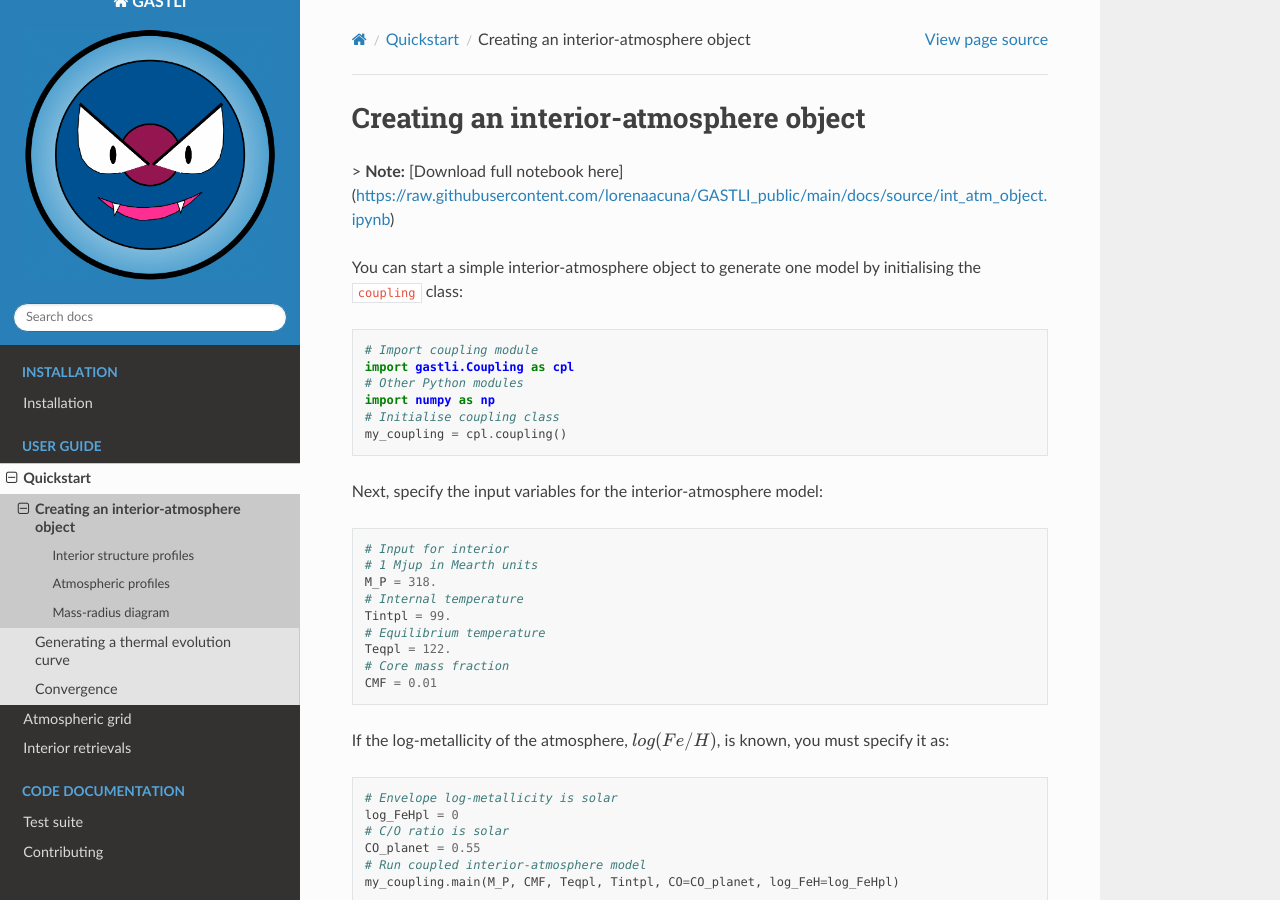
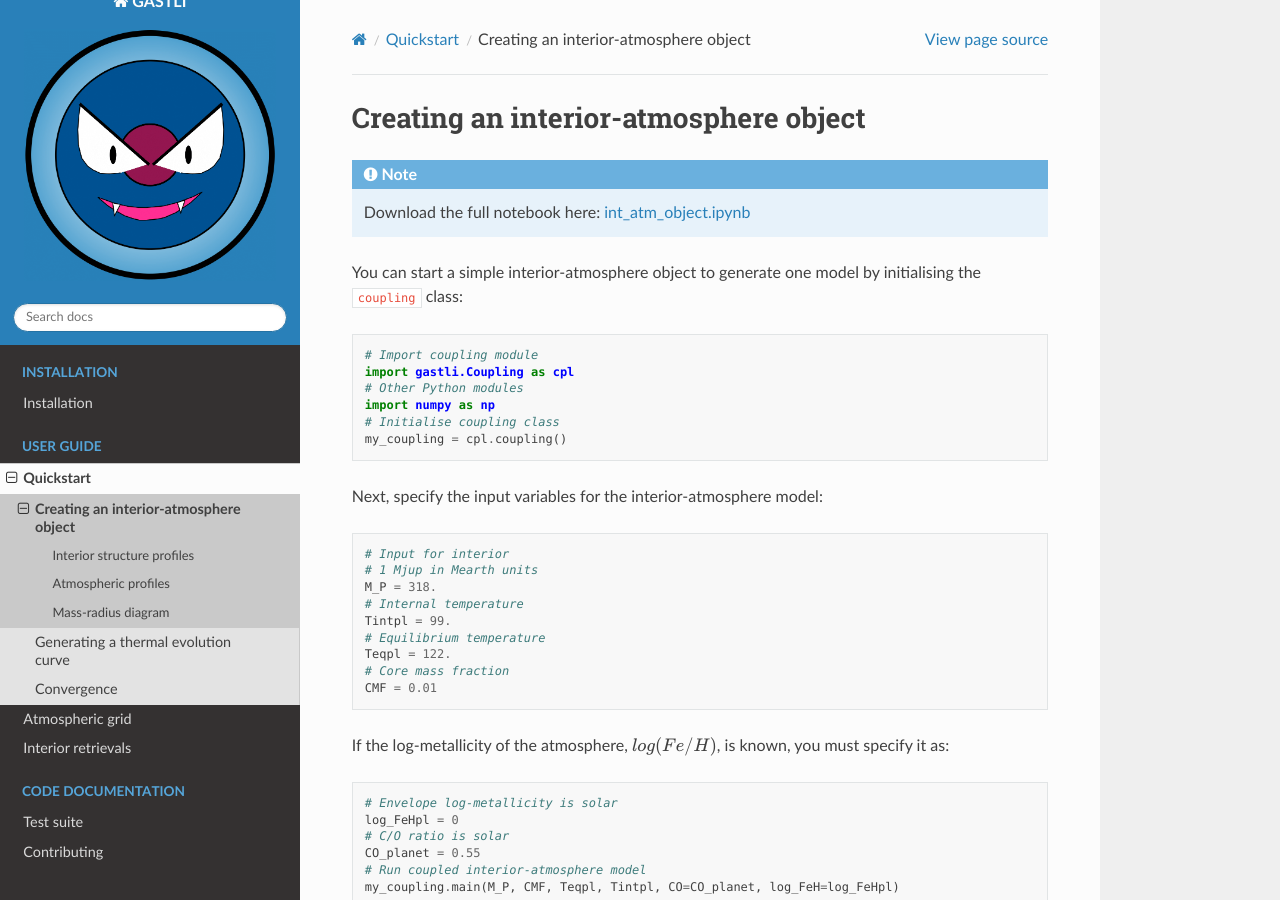
Before and after one commit to lorenaacuna/GASTLI, a Sphinx documentation site: the page built from docs/source/int_atm_object.rst, in a window 1280 px wide and 900 px high. Built offline with Sphinx 7.4.7 and the Read the Docs theme 3.1.0, drawn with Linux system fonts in a browser that asks for light colours; some of the changed lines change nothing that is shown.

Commit message:
Update int_atm_object.rst

```diff
--- a/docs/source/int_atm_object.rst
+++ b/docs/source/int_atm_object.rst
@@ -3,7 +3,9 @@
 Creating an interior-atmosphere object
 ======================================
 
-> **Note:** [Download full notebook here](https://raw.githubusercontent.com/lorenaacuna/GASTLI_public/main/docs/source/int_atm_object.ipynb)
+.. note::
+
+   Download the full notebook here: `int_atm_object.ipynb <https://github.com/lorenaacuna/GASTLI/raw/main/docs/source/int_atm_object.ipynb>`__
 
 
 You can start a simple interior-atmosphere object to generate one model by initialising the ``coupling`` class:
```
